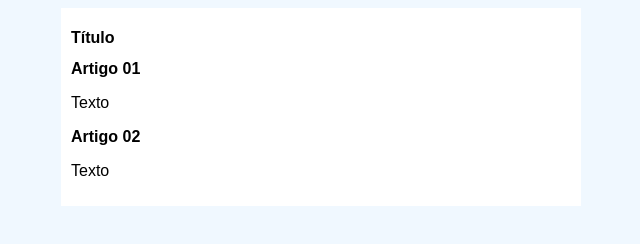
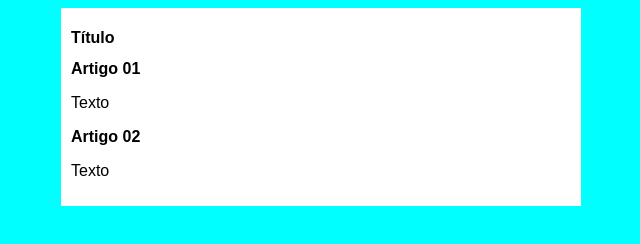
Before and after one commit to LucasCosta96RS/Projeto-Site, a plain HTML site: page index.html in a window 1280 px wide. Shown: the whole page, without its empty margins (319-959 px from the left). Drawn offline with Linux system fonts and the light colour scheme.

Commit message:
Troca da cor de fundo

```diff
--- a/estilos/style.css
+++ b/estilos/style.css
@@ -4,7 +4,7 @@
 }
 
 body {
-    background-color: aliceblue;
+    background-color: aqua;
 
 }
 
```
